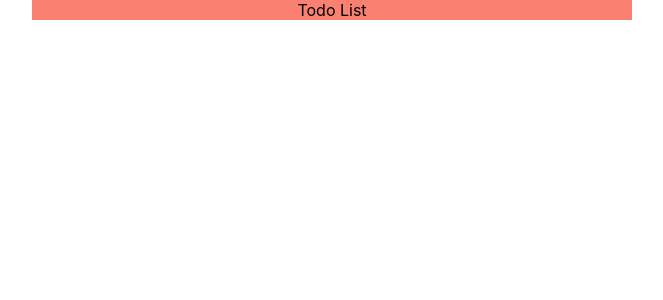
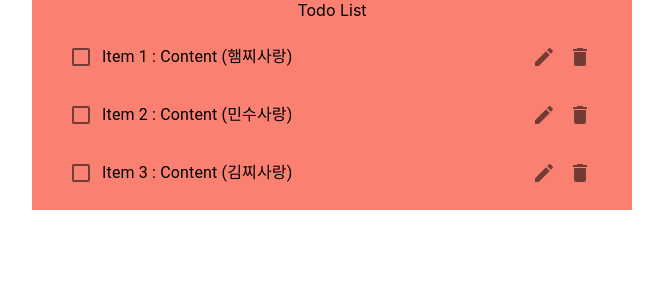
Before and after one commit to pcjs156/django_react_todo, a React (Create React App) app in the folder frontend/: page / in a window 1280 px wide. Shown: the top 300 px of the page, without its empty margins (308-971 px from the left). Built offline with nearby package versions, Linux system fonts and the light colour scheme.

Commit message:
feat: FE Todo list wireframe

```diff
--- a/frontend/src/TodoContainer.js
+++ b/frontend/src/TodoContainer.js
@@ -1,5 +1,7 @@
 import React, { Component } from 'react';
 import Container from '@material-ui/core/Container';
+
+import TodoList from './TodoList';
 
 import './TodoContainer.css';
 
@@ -8,6 +10,7 @@ class TodoContainer extends Component {
         return (
             <Container maxWidth="sm" className="todo-container">
                 <div>Todo List</div>
+                <TodoList></TodoList>
             </Container>
         )
     }
--- /dev/null
+++ b/frontend/src/TodoList.js
@@ -0,0 +1,45 @@
+import React, { Component } from 'react';
+
+import List from '@material-ui/core/List';
+import ListItem from '@material-ui/core/ListItem';
+import ListItemText from '@material-ui/core/ListItemText';
+import Checkbox from '@material-ui/core/Checkbox';
+import DeleteIcon from '@material-ui/icons/Delete';
+import EditIcon from '@material-ui/icons/Edit';
+import IconButton from '@material-ui/core/IconButton';
+
+import { ListItemSecondaryAction } from '@material-ui/core';
+
+
+class TodoList extends Component {
+    itemObjects = [
+        { id: 1, content: '햄찌사랑' },
+        { id: 2, content: '민수사랑' },
+        { id: 3, content: '김찌사랑' },
+    ];
+
+    render() {
+        return (
+            <List>
+                {this.itemObjects.map((item) => {
+                    return (
+                        <ListItem key={item.id}>
+                            <Checkbox edge="start" />
+                            <ListItemText primary={`Item ${item.id} : Content (${item.content})`} />
+                            <ListItemSecondaryAction>
+                                <IconButton edge="end" aria-label="edit">
+                                    <EditIcon />
+                                </IconButton>
+                                <IconButton edge="end" aria-label="delete">
+                                    <DeleteIcon />
+                                </IconButton>
+                            </ListItemSecondaryAction>
+                        </ListItem>
+                    );
+                })}
+            </List>
+        )
+    }
+}
+
+export default TodoList;
```
Also changed, not shown: frontend/src/TodoElement.js (added, +11 -0 lines).
